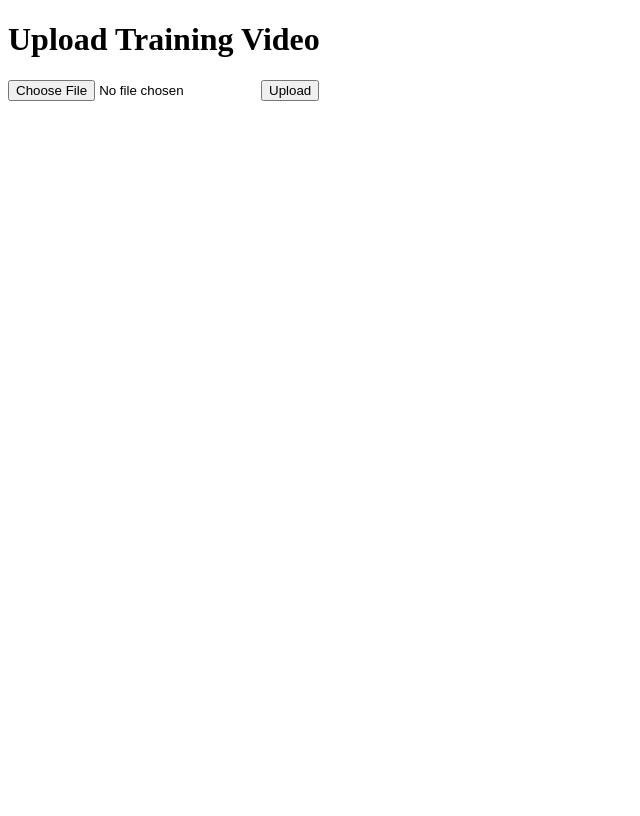
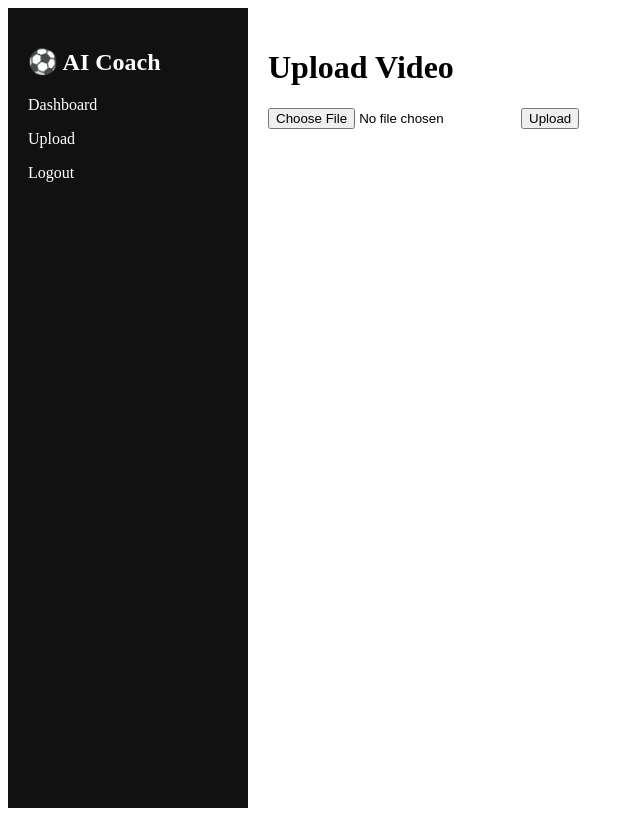
Before and after one commit to Steve-Yang-KR/AI-Agent-Coach, a Next.js app: page /upload in a window 1280 px wide. Shown: the whole page, without its empty margins (0-640 px from the left). Built offline with nearby package versions, Linux system fonts and the light colour scheme; no server answers.

Commit message:
Create page.js

```diff
--- /dev/null
+++ b/app/(main)/upload/page.js
@@ -0,0 +1,37 @@
+'use client';
+
+import { useState } from "react";
+import { storage } from "@/lib/firebaseClient";
+import { ref, uploadBytes, getDownloadURL } from "firebase/storage";
+import { db } from "@/lib/firebase";
+import { addDoc, collection } from "firebase/firestore";
+
+export default function Upload() {
+  const [file, setFile] = useState(null);
+
+  const upload = async () => {
+    if (!file) return;
+
+    const storageRef = ref(storage, `videos/${file.name}`);
+    await uploadBytes(storageRef, file);
+
+    const url = await getDownloadURL(storageRef);
+
+    await addDoc(collection(db, "videos"), {
+      player_id: "player1",
+      video_url: url,
+      analyzed: false
+    });
+
+    alert("Uploaded!");
+  };
+
+  return (
+    <div>
+      <h1>Upload Video</h1>
+
+      <input type="file" onChange={(e) => setFile(e.target.files[0])} />
+      <button onClick={upload}>Upload</button>
+    </div>
+  );
+}
```
